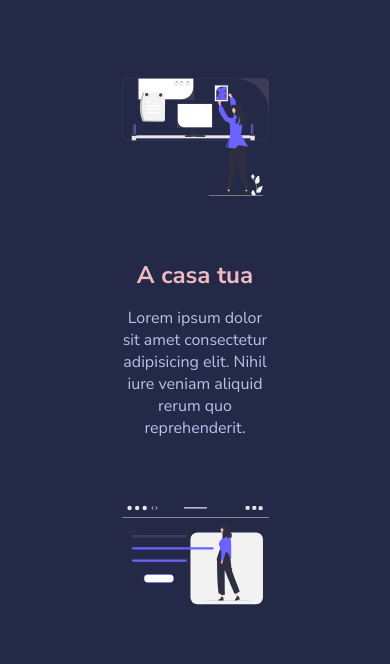
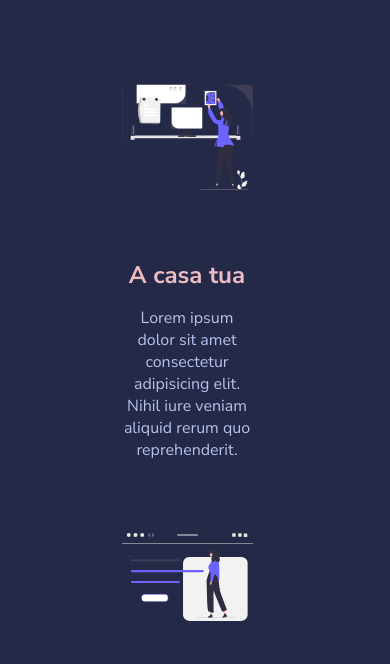
Before and after one commit to StefanRaluca/html-css-resp-wannabe, a plain HTML site: page index.html in a window 390 px wide. Shown: the part 180-844 px from the top of the page. Drawn offline with Linux system fonts and the light colour scheme.

Commit message:
add media screen tablet

```diff
--- a/css/style.css
+++ b/css/style.css
@@ -198,3 +198,22 @@ img {
     width: 100%;
 }
 }
+
+
+
+
+/* tablet */
+@media screen and (max-width: 768px) {
+    .container {
+        max-width: 100%;
+    }
+    .col {
+        padding-right: 2rem;
+}
+.why-us {
+    margin-bottom: 1rem;
+}
+
+
+
+}
```
